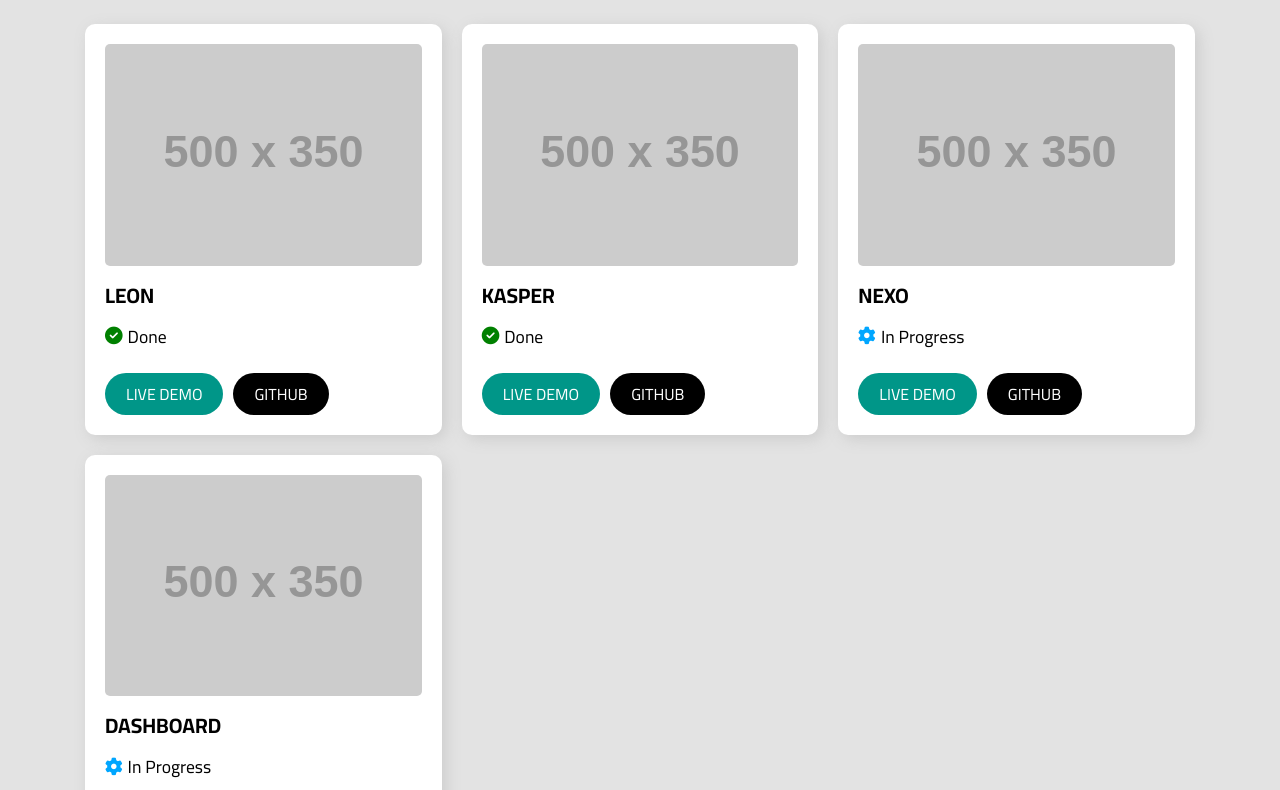
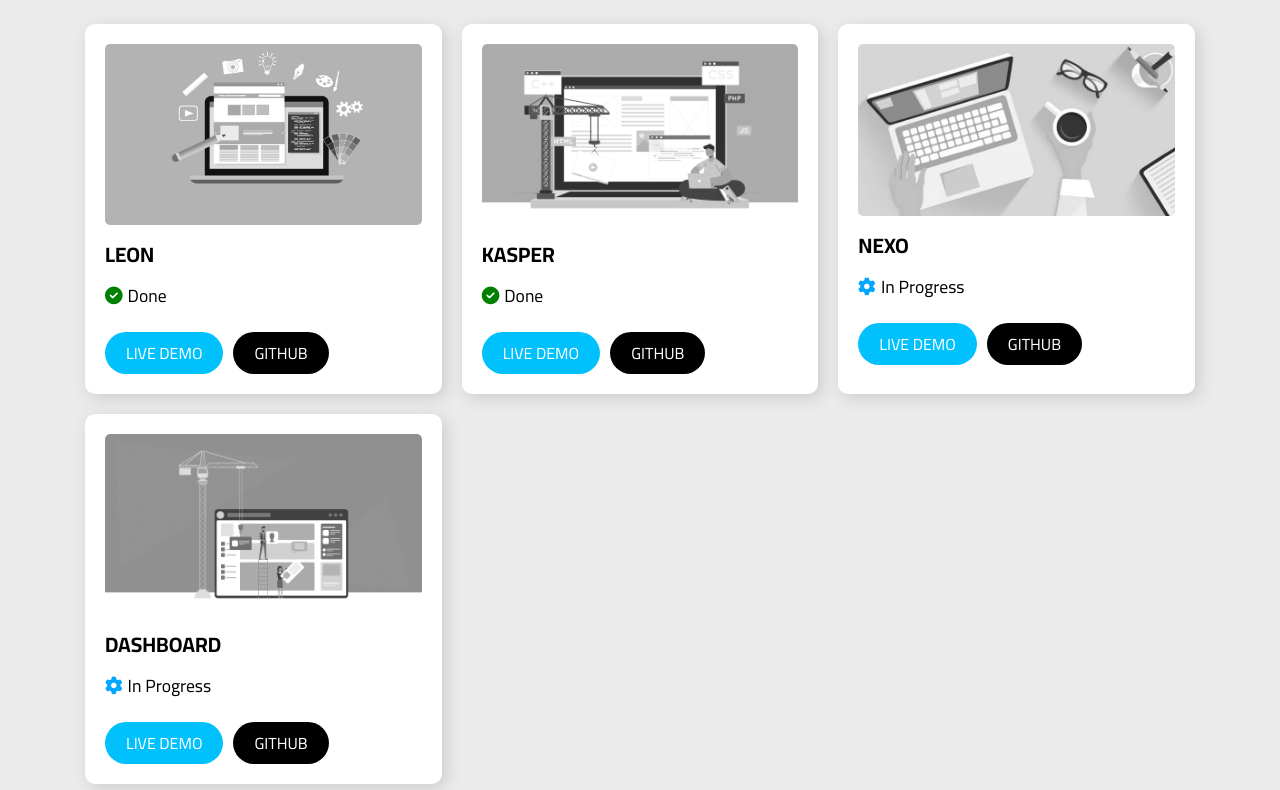
Before and after one commit to muhammad-ahmed-gh/template-hub, a plain HTML site: page index.html in a window 1280 px wide. Shown: the part 71-861 px from the top of the page. Drawn offline with Linux system fonts and the light colour scheme; placeholder pictures from the web are drawn by us.

Commit message:
style(global): changing main color and replacing images

```diff
--- a/css/main.css
+++ b/css/main.css
@@ -1,8 +1,8 @@
 /* global rules */
 :root {
-  --main-color: #009688;
-  --main-color-alt: #25b6a7;
-  --section-background-color: #e3e3e3;
+  --main-color: #00c1fc;
+  --main-color-alt: #00a6ed;
+  --section-background-color: #ebebeb;
   --main-transition: 0.3s;
   --header-height: 65px;
 }
@@ -132,10 +132,12 @@ main .card img {
   display: block;
   max-width: 100%;
   transition: var(--main-transition);
+  filter: grayscale(1);
 }
 
 main .card:hover img {
   transform: rotate(4deg) scale(1.15);
+  filter: grayscale(0);
 }
 
 main .card h3 {
--- a/index.html
+++ b/index.html
@@ -32,7 +32,7 @@
     <div class="container">
       <div class="card">
         <div class="image">
-          <img src="https://placehold.co/500x350/10cab7/fff?text=LEON&font=roboto" alt="">
+          <img src="images/img-1.jpg" alt="image">
         </div>
         <div class="text">
           <h3>Leon</h3>
@@ -48,7 +48,7 @@
       </div>
       <div class="card">
         <div class="image">
-          <img src="https://placehold.co/500x350/00c7fc/fff?text=KASPER&font=roboto" alt="">
+          <img src="images/img-2.png" alt="image">
         </div>
         <div class="text">
           <h3>Kasper</h3>
@@ -64,7 +64,7 @@
       </div>
       <div class="card">
         <div class="image">
-          <img src="https://placehold.co/500x350/2196f3/fff?text=NEXO&font=roboto" alt="">
+          <img src="images/img-3.jpg" alt="image">
         </div>
         <div class="text">
           <h3>Nexo</h3>
@@ -80,7 +80,7 @@
       </div>
       <div class="card">
         <div class="image">
-          <img src="https://placehold.co/500x350/6e00ff/fff?text=DASHBOARD&font=roboto" alt="">
+          <img src="images/img-4.png" alt="image">
         </div>
         <div class="text">
           <h3>Dashboard</h3>
```
Also changed, not shown: images/img-1.jpg (added), images/img-2.png (added), images/img-3.jpg (added), images/img-4.png (added).
